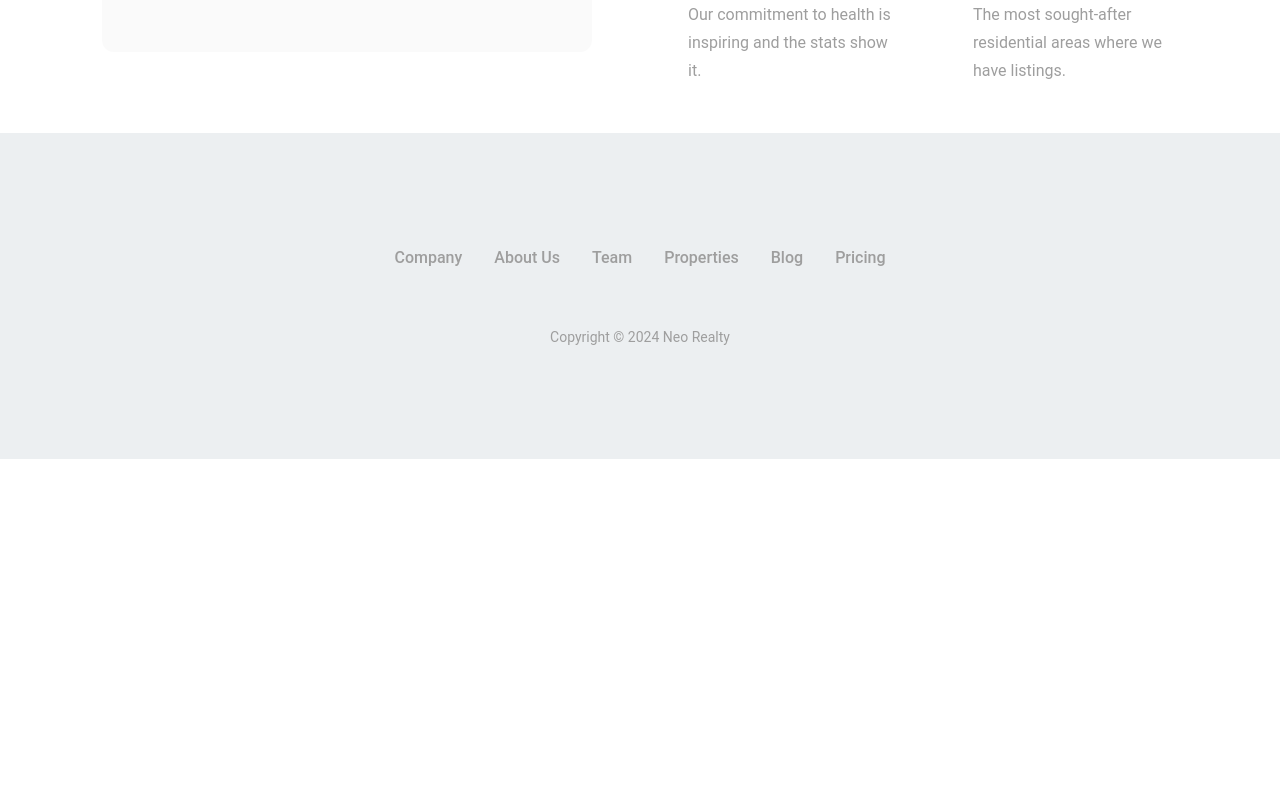
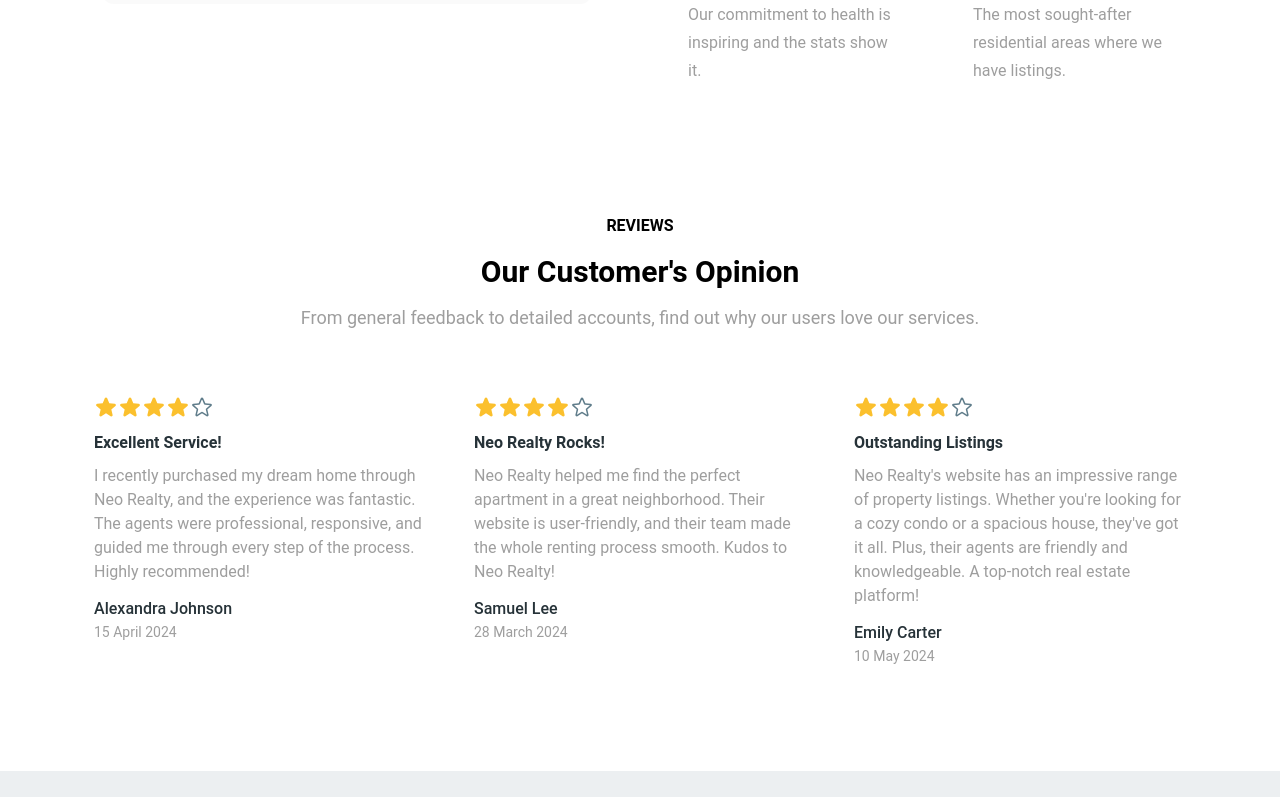
Before and after one commit to SM-Noushan/react-neo-realty-ph-assignment-9, a React (Vite) app: page / in a window 1280 px wide. Shown: the part 2000-2797 px from the top of the page. Before the commit the page ends 2459 px from the top, so only its background shows below. Built offline with nearby package versions, Linux system fonts and the light colour scheme; no server answers; a web font is replaced by a local one.

Commit message:
added review section

```diff
--- /dev/null
+++ b/src/components/FeaturedReview.jsx
@@ -0,0 +1,89 @@
+import { Card, CardBody, Rating, Typography } from "@material-tailwind/react";
+import PropTypes from "prop-types";
+
+export function CardReview({ name, feedback, date, title }) {
+  return (
+    <Card shadow={false}>
+      <CardBody className="pt-0">
+        <Rating value={4} className="text-amber-500" />
+        <Typography
+          variant="h6"
+          color="blue-gray"
+          className="font-bold mb-2 mt-1"
+        >
+          {title}
+        </Typography>
+        <Typography className="text-base font-normal !text-gray-500">
+          {feedback}
+        </Typography>
+        <Typography variant="h6" color="blue-gray" className="font-medium mt-3">
+          {name}
+        </Typography>
+        <Typography variant="small" className="font-normal !text-gray-500">
+          {date}
+        </Typography>
+      </CardBody>
+    </Card>
+  );
+}
+
+const CONTENTS = [
+  {
+    title: "Excellent Service!",
+    name: "Alexandra Johnson",
+    feedback:
+      "I recently purchased my dream home through Neo Realty, and the experience was fantastic. The agents were professional, responsive, and guided me through every step of the process. Highly recommended!",
+    date: "15 April 2024",
+  },
+  {
+    title: "Neo Realty Rocks!",
+    name: "Samuel Lee",
+    feedback:
+      "Neo Realty helped me find the perfect apartment in a great neighborhood. Their website is user-friendly, and their team made the whole renting process smooth. Kudos to Neo Realty!",
+    date: "28 March 2024",
+  },
+  {
+    title: "Outstanding Listings",
+    name: "Emily Carter",
+    feedback:
+      "Neo Realty's website has an impressive range of property listings. Whether you're looking for a cozy condo or a spacious house, they've got it all. Plus, their agents are friendly and knowledgeable. A top-notch real estate platform!",
+    date: "10 May 2024",
+  },
+];
+
+const FeaturedReview = () => {
+  return (
+    <section className="py-20 px-8">
+      <div className="mx-auto container">
+        <div className="text-center">
+          <Typography variant="h6" className="mb-3 uppercase">
+            Reviews
+          </Typography>
+          <Typography variant="h3">Our Customer&apos;s Opinion</Typography>
+          <Typography className="mt-3 text-center text-[18px] font-normal text-gray-500">
+            From general feedback to detailed accounts, find out why our users
+            love our services.
+          </Typography>
+        </div>
+        <div className="mt-16 grid lg:grid-cols-3 grid-cols-1 gap-y-6">
+          {CONTENTS.map(({ name, feedback, title, date }, index) => (
+            <CardReview
+              key={index}
+              title={title}
+              name={name}
+              feedback={feedback}
+              date={date}
+            />
+          ))}
+        </div>
+      </div>
+    </section>
+  );
+};
+CardReview.propTypes = {
+  name: PropTypes.string.isRequired,
+  feedback: PropTypes.string.isRequired,
+  title: PropTypes.string.isRequired,
+  date: PropTypes.string.isRequired,
+};
+export default FeaturedReview;
--- a/src/components/StatsCard.jsx
+++ b/src/components/StatsCard.jsx
@@ -47,20 +47,20 @@ const stats = [
 export function StatsCard() {
   return (
     <section className="mb-12 px-8 container mx-auto">
-      <div className="lg:mb-24 mb-10">
+      <div className="lg:mb-24">
         <Typography
           color="blue-gray"
           className="mb-4 !text-2xl font-bold lg:!text-4xl"
         >
-          Looking for a house?
+          Why choose us?
         </Typography>
         <Typography variant="lead" className="w-w-full !text-gray-500 max-w-xl">
           We&apos;re constantly trying to express ourselves and actualize our
           dreams. If you have the opportunity to explore
         </Typography>
       </div>
-      <div className="grid gap-10 lg:grid-cols-1 lg:gap-24 xl:grid-cols-2 items-center">
-        <Card className="bg-gray-100/50 py-24 text-center" shadow={false}>
+      <div className="grid gap-4 lg:grid-cols-1 lg:gap-24 xl:grid-cols-2 items-center">
+        <Card className="bg-gray-100/50 py-12 text-center" shadow={false}>
           <Typography
             variant="h1"
             className="!text-green-500 !leading-snug text-5xl"
@@ -85,7 +85,7 @@ export function StatsCard() {
           </Typography>
         </Card>
         <div>
-          <div className="grid lg:grid-cols-2 gap-10 gap-x-20">
+          <div className="grid lg:grid-cols-2 gap-10 gap-x-20 *:mx-auto">
             {stats.map((props, key) => (
               <StatsCardInfo key={key} {...props} />
             ))}
--- a/src/pages/home/Home.jsx
+++ b/src/pages/home/Home.jsx
@@ -1,4 +1,5 @@
 import BannerHome from "../../components/BannerHome";
+import FeaturedReview from "../../components/FeaturedReview";
 import StatsCard from "../../components/StatsCard";
 import Properties from "../properties/Properties";
 
@@ -8,6 +9,7 @@ const Home = () => {
       <BannerHome />
       <Properties title="Neo Realty" item={3} />
       <StatsCard />
+      <FeaturedReview />
     </div>
   );
 };
```
